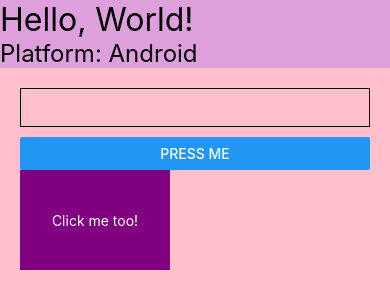
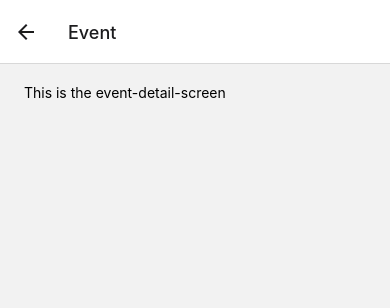
Before and after one commit to KodeckJames/Events_app, a React Native app: screen /Event in a window 390 px wide. Shown: the top 308 px of the page. Built offline with nearby package versions, Linux system fonts and the light colour scheme.

Commit message:
Fourth commit

```diff
--- a/App.js
+++ b/App.js
@@ -1,44 +1,20 @@
 // import { StatusBar } from 'expo-status-bar';
+import { NavigationContainer } from '@react-navigation/native';
 import { useState } from 'react';
 import { StyleSheet, Text, View, Platform, SafeAreaView, StatusBar, ScrollView, TextInput, Button, TouchableOpacity } from 'react-native';
+import HomeStack from './navigation/Stack';
 
 export default function App() {
   const [text, setText] = useState("")
   return (
-    <SafeAreaView style={styles.container}>
-      <Text style={{fontSize:32}}>Hello, World!</Text>
-      <Text style={{ fontSize: 24 }}>Platform: {Platform.OS === 'ios' ? "ios" : "Android"}</Text>
-      <ScrollView style={{}}>
-        <View style={styles.pink}>
-          <TextInput defaultValue={text} onChangeText={txt => setText(txt)} style={styles.textInput} />
-          <Button title='Press me' onPress={() => console.log("Hello")
-          } style={{ color: "crimson" }} />
-          <TouchableOpacity style={styles.btn} onPress={()=>console.log("Hello")
-          }>
-            <Text style={{color:"white"}}>Click me too!</Text>
-          </TouchableOpacity>
-        </View>
-      </ScrollView>
-      <StatusBar barStyle={"dark-content"} backgroundColor={"orange"}/>
-    </SafeAreaView>
+    <NavigationContainer>
+      <HomeStack/>
+    </NavigationContainer>
   );
 }
 
 const styles = StyleSheet.create({
-  container: {
-    flex: 1,
-    backgroundColor: 'plum',
-    paddingTop: Platform.OS === 'android' ? StatusBar.currentHeight : 0,
-  },
-  pink: {
-    backgroundColor: "pink", height: 1600, padding: 20
-  },
-  textInput: {
-    borderWidth: 1, padding: 10, marginBottom:10
-  },
-  btn: {
-    backgroundColor:"purple", padding:10, width:150, height:100, justifyContent:"center", alignItems:"center"
-  }
+
 
 });
 // The issue in your code arises from how you are trying to use StatusBar.currentHeight from the expo-status-bar package. The StatusBar imported from expo-status-bar does not have a currentHeight property, which is available in the StatusBar component from the react-native package. To fix this, you should import StatusBar from react-native instead of expo-status-bar.
--- /dev/null
+++ b/navigation/Stack.js
@@ -0,0 +1,18 @@
+import { StyleSheet, Text, View } from 'react-native'
+import React from 'react'
+import { createStackNavigator } from '@react-navigation/stack';
+import HomeScreen from '../screens/home-screen';
+import EventDetailScreen from '../screens/event-detail-screen';
+
+const Stack = createStackNavigator();
+
+export default function HomeStack() {
+  return (
+    <Stack.Navigator>
+      <Stack.Screen name="Home" component={HomeScreen} />
+      <Stack.Screen name="Event" component={EventDetailScreen} />
+    </Stack.Navigator>
+  )
+}
+
+const styles = StyleSheet.create({})
--- a/screens/event-detail-screen.js
+++ b/screens/event-detail-screen.js
@@ -0,0 +1,16 @@
+import { StyleSheet, Text, View } from 'react-native'
+import React from 'react'
+
+export default function EventDetailScreen() {
+  return (
+    <View style={styles.screen}>
+      <Text> This is the event-detail-screen</Text>
+    </View>
+  )
+}
+
+const styles = StyleSheet.create({
+    screen: {
+        padding:20
+    }
+})
--- a/screens/home-screen.js
+++ b/screens/home-screen.js
@@ -0,0 +1,16 @@
+import { StyleSheet, Text, View } from 'react-native'
+import React from 'react'
+
+export default function HomeScreen() {
+  return (
+    <View style={styles.screen}>
+      <Text>This is the home-screen</Text>
+    </View>
+  )
+}
+
+const styles = StyleSheet.create({
+    screen: {
+        padding:20
+    }
+})
```
Also changed, not shown: package.json (+6 -1 lines), 1 other file (tests, documents, lock files or other folders).
